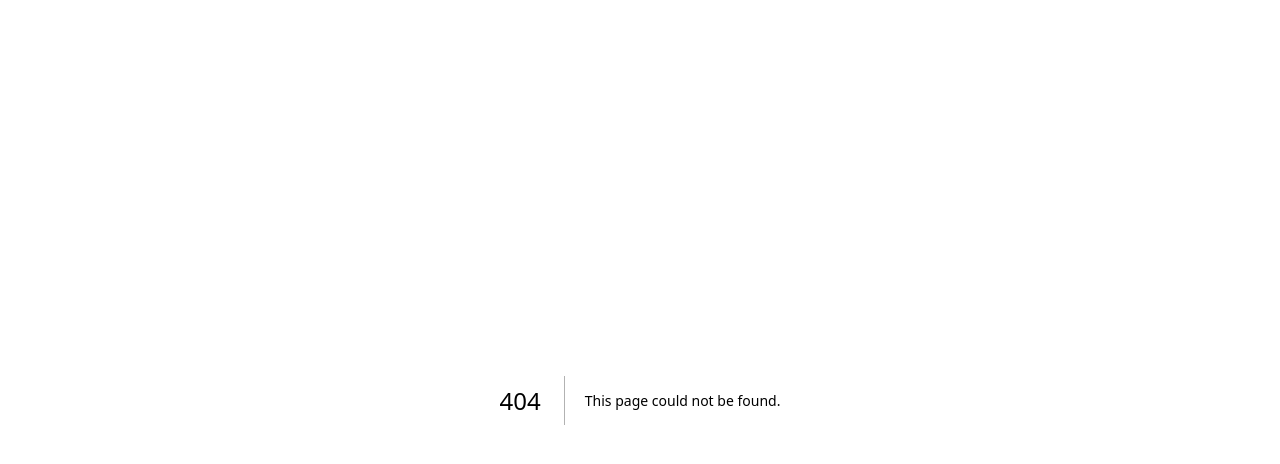
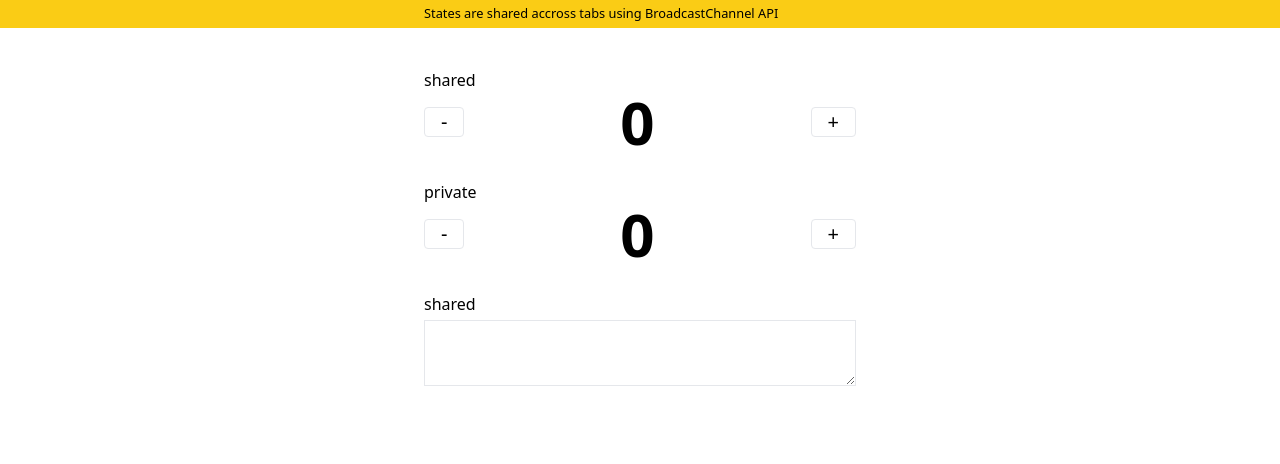
Before and after one commit to stoikal/28-days, a Next.js app: page /day/8 in a window 1280 px wide. Before the commit this address had no page. Shown: the top 464 px of the page. Built offline with nearby package versions, Linux system fonts and the light colour scheme.

Commit message:
feat(day-8): create page

```diff
--- /dev/null
+++ b/src/hooks/useBroadcastChannel.tsx
@@ -0,0 +1,17 @@
+import { useEffect, useRef } from 'react'
+
+export function useBroadcastChannel (channelName: string) {
+  const channelRef = useRef<BroadcastChannel | null>(null)
+
+  useEffect(() => {
+    const channel = new BroadcastChannel(channelName)
+
+    channelRef.current = channel
+
+    return () => {
+      channel.close()
+    }
+  }, [channelName])
+
+  return channelRef
+}
--- /dev/null
+++ b/src/pages/day/8.tsx
@@ -0,0 +1,135 @@
+import Head from 'next/head'
+import { useState, useEffect, SyntheticEvent } from 'react'
+import { useBroadcastChannel } from '@/hooks/useBroadcastChannel'
+
+export default function Day8 () {
+  const [sharedCount, setSharedCount] = useState(0)
+  const [count, setCount] = useState(0)
+  const [sharedText, setSharedText] = useState('')
+
+  const countChannelRef = useBroadcastChannel('count')
+  const textChannelRef = useBroadcastChannel('text')
+
+  useEffect(() => {
+    if (!countChannelRef.current || !textChannelRef.current) return
+
+    const countChannel = countChannelRef.current
+    const textChannel = textChannelRef.current
+
+    countChannel.onmessage = (e: MessageEvent<number>) => {
+      setSharedCount(e.data)
+    }
+
+    textChannel.onmessage = (e: MessageEvent<string>) => {
+      setSharedText(e.data)
+    }
+
+    return () => {
+      countChannel.close()
+      textChannel.close()
+    }
+  }, [countChannelRef, textChannelRef])
+
+  useEffect(() => {
+    if (countChannelRef.current === null) return
+    const countChannel = countChannelRef.current
+
+    countChannel.postMessage(sharedCount)
+  }, [sharedCount, countChannelRef])
+
+  useEffect(() => {
+    if (textChannelRef.current === null) return
+    const textChannel = textChannelRef.current
+
+    textChannel.postMessage(sharedText)
+  }, [sharedText, textChannelRef])
+
+  const sharedDecrement = () => setSharedCount(prev => prev - 1)
+  const sharedIncrement = () => setSharedCount(prev => prev + 1)
+
+  const decrement = () => setCount(prev => prev - 1)
+  const increment = () => setCount(prev => prev + 1)
+
+  const changeText = (e: SyntheticEvent<HTMLTextAreaElement>) => {
+    const eventTarget = e.target as HTMLTextAreaElement
+
+    setSharedText(eventTarget.value)
+  }
+
+  return (
+    <>
+      <Head>
+        <title>Day 8 - BroadcastChannel</title>
+      </Head>
+      <main>
+        <div className="bg-yellow-400 mb-10">
+          <div className="max-w-lg mx-auto px-6 md:px-10 pb-1">
+            <small>States are shared accross tabs using BroadcastChannel API</small>
+          </div>
+        </div>
+        <div
+          className="max-w-lg mx-auto px-6 md:px-10"
+        >
+          <div>
+            <h2>shared</h2>
+            <div
+              className="flex items-center justify-between mb-7"
+            >
+              <button
+                className='border px-4 rounded text-xl active:bg-cyan-100'
+                onClick={sharedDecrement}
+              >
+                -
+              </button>
+              <span
+                className="text-6xl font-bold"
+              >
+                {sharedCount}
+              </span>
+              <button
+                className='border px-4 rounded text-xl active:bg-cyan-100'
+                onClick={sharedIncrement}
+              >
+                +
+              </button>
+            </div>
+          </div>
+
+          <div>
+            <h2>private</h2>
+            <div
+              className="flex items-center justify-between mb-7"
+            >
+              <button
+                className='border px-4 rounded text-xl active:bg-cyan-100'
+                onClick={decrement}
+              >
+                -
+              </button>
+              <span
+                className="text-6xl font-bold"
+              >
+                {count}
+              </span>
+              <button
+                className='border px-4 rounded text-xl active:bg-cyan-100'
+                onClick={increment}
+              >
+                +
+              </button>
+            </div>
+          </div>
+
+          <div>
+            <h2 className="mb-1">shared</h2>
+            <textarea
+              value={sharedText}
+              className="border w-full py-2 px-3"
+              onChange={changeText}
+            />
+          </div>
+        </div>
+      </main>
+    </>
+  )
+}
--- a/src/pages/index.tsx
+++ b/src/pages/index.tsx
@@ -12,7 +12,9 @@ const content = [
   { title: 'Day 3 - Overly Attached Page', subtitle: 'Page Visibility API' },
   { title: 'Day 4 - v i b r a t e', subtitle: 'Vibration API' },
   { title: 'Day 5 - Synth', subtitle: 'Web Audio API' },
-  { title: 'Day 6 - Fullscreen Mangosteen', subtitle: 'Fullscreen API' }
+  { title: 'Day 6 - Fullscreen Mangosteen', subtitle: 'Fullscreen API' },
+  { title: 'Day 7 - WheelEvent', subtitle: 'WheelEvent' },
+  { title: 'Day 8 - BroadcastChannel', subtitle: 'BroadcastChannel API' }
 ]
 
 export default function Home () {
```
